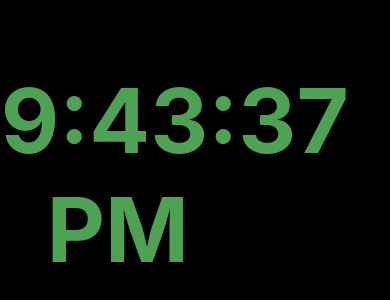
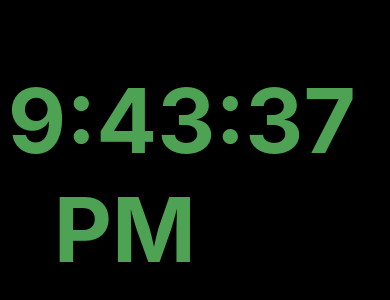
Before and after one commit to Saroj-Kumarr/Timer-App, a React (Create React App) app: page / in a window 390 px wide. Shown: the part 170-470 px from the top of the page. Built offline with nearby package versions, Linux system fonts and the light colour scheme.

Commit message:
Uploading...

```diff
--- a/src/App.css
+++ b/src/App.css
@@ -36,7 +36,7 @@ body {
     text-align: center;
     font-size: 90px;
     margin-top: 65%;
-    margin-left: -33%;
+    margin-left: -30%;
 
   }
 }
```
